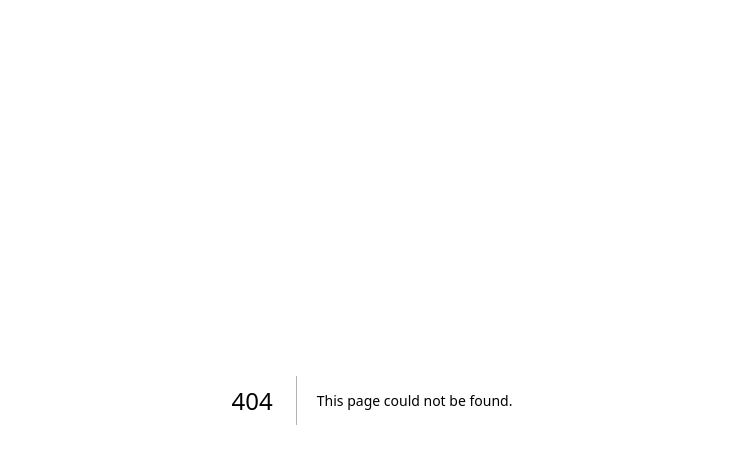
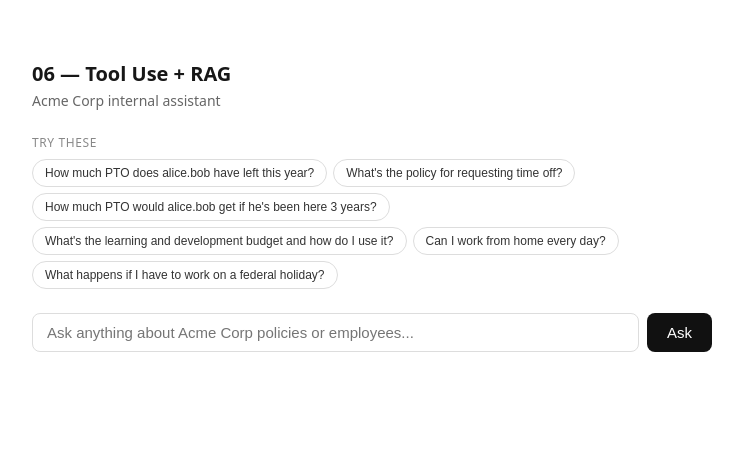
Before and after one commit to davidhahn/llm-playground, a Next.js app: page /agent in a window 1280 px wide. Before the commit this address had no page. Shown: the top 464 px of the page, without its empty margins (268-1011 px from the left). Built offline with nearby package versions, Linux system fonts and the light colour scheme.

Commit message:
Add frontend for agent

```diff
--- /dev/null
+++ b/src/app/agent/page.tsx
@@ -0,0 +1,252 @@
+'use client';
+
+import { useState, useRef } from 'react';
+
+type Event =
+  | { type: 'text'; content: string }
+  | { type: 'tool_start'; name: string }
+  | { type: 'tool_result'; name: string; result: Record<string, unknown> };
+
+const SUGGESTED_QUERIES = [
+  'How much PTO does alice.bob have left this year?',
+  "What's the policy for requesting time off?",
+  "How much PTO would alice.bob get if he's been here 3 years?",
+  "What's the learning and development budget and how do I use it?",
+  'Can I work from home every day?',
+  'What happens if I have to work on a federal holiday?',
+];
+
+export default function AgentPage() {
+  const [input, setInput] = useState('');
+  const [events, setEvents] = useState<Event[]>([]);
+  const [isLoading, setIsLoading] = useState(false);
+  const abortRef = useRef<AbortController | null>(null);
+
+  async function handleSubmit(event: React.SubmitEvent) {
+    event.preventDefault();
+    if (!input.trim() || isLoading) {
+      return;
+    }
+
+    abortRef.current?.abort();
+    abortRef.current = new AbortController();
+
+    setEvents([]);
+    setIsLoading(true);
+
+    try {
+      const res = await fetch('/api/agent', {
+        method: 'POST',
+        headers: { 'Content-Type': 'application/json' },
+        body: JSON.stringify({ message: input }),
+        signal: abortRef.current.signal,
+      });
+
+      if (!res.ok || !res.body) {
+        throw new Error('Request failed');
+      }
+
+      const reader = res.body.getReader();
+      const decoder = new TextDecoder();
+      let buffer = '';
+
+      while (true) {
+        const { done, value } = await reader.read();
+        if (done) {
+          break;
+        }
+
+        buffer += decoder.decode(value, { stream: true });
+        const lines = buffer.split('\n');
+        buffer = lines.pop() ?? '';
+
+        for (const line of lines) {
+          if (!line.trim()) {
+            continue;
+          }
+
+          const event: Event = JSON.parse(line);
+
+          if (event.type === 'text') {
+            setEvents((prev) => {
+              const last = prev[prev.length - 1];
+              if (last?.type === 'text') {
+                return [
+                  ...prev.slice(0, -1),
+                  { type: 'text', content: last.content + event.content },
+                ];
+              }
+              return [...prev, event];
+            });
+          } else {
+            setEvents((prev) => [...prev, event]);
+          }
+        }
+      }
+    } catch (error: unknown) {
+      if (error instanceof Error && error.name !== 'AbortError') {
+        setEvents([{ type: 'text', content: `Error: ${error.message}` }]);
+      }
+    } finally {
+      setIsLoading(false);
+    }
+  }
+
+  return (
+    <main
+      style={{
+        maxWidth: 720,
+        margin: '60px auto',
+        padding: '0 20px',
+        fontFamily: 'system-ui',
+      }}
+    >
+      <h1 style={{ fontSize: 20, fontWeight: 600, marginBottom: 4 }}>
+        06 — Tool Use + RAG
+      </h1>
+      <p style={{ fontSize: 14, color: '#666', marginBottom: 24 }}>
+        Acme Corp internal assistant
+      </p>
+
+      {/* Suggested queries */}
+      <div style={{ marginBottom: 24 }}>
+        <div
+          style={{
+            fontSize: 12,
+            fontWeight: 500,
+            color: '#888',
+            textTransform: 'uppercase',
+            letterSpacing: '0.05em',
+            marginBottom: 8,
+          }}
+        >
+          Try these
+        </div>
+        <div style={{ display: 'flex', flexWrap: 'wrap', gap: 6 }}>
+          {SUGGESTED_QUERIES.map((q) => (
+            <button
+              key={q}
+              onClick={() => setInput(q)}
+              style={{
+                padding: '6px 12px',
+                fontSize: 12,
+                border: '1px solid #ddd',
+                borderRadius: 20,
+                background: 'white',
+                cursor: 'pointer',
+                color: '#333',
+                textAlign: 'left',
+              }}
+            >
+              {q}
+            </button>
+          ))}
+        </div>
+      </div>
+
+      <form
+        onSubmit={handleSubmit}
+        style={{ display: 'flex', gap: 8, marginBottom: 24 }}
+      >
+        <input
+          value={input}
+          onChange={(event) => setInput(event.target.value)}
+          placeholder="Ask anything about Acme Corp policies or employees..."
+          disabled={isLoading}
+          style={{
+            flex: 1,
+            padding: '10px 14px',
+            fontSize: 15,
+            border: '1px solid #ddd',
+            borderRadius: 8,
+            outline: 'none',
+          }}
+        />
+        <button
+          type="submit"
+          disabled={isLoading || !input.trim()}
+          style={{
+            padding: '10px 20px',
+            fontSize: 15,
+            fontWeight: 500,
+            background: isLoading ? '#ccc' : '#111',
+            color: '#fff',
+            border: 'none',
+            borderRadius: 8,
+            cursor: isLoading ? 'default' : 'pointer',
+          }}
+        >
+          {isLoading ? '...' : 'Ask'}
+        </button>
+      </form>
+
+      <div style={{ display: 'flex', flexDirection: 'column', gap: 10 }}>
+        {events.map((event, index) => {
+          if (event.type === 'tool_start') {
+            return (
+              <div
+                key={index}
+                style={{
+                  padding: '8px 14px',
+                  background: '#f0f4ff',
+                  borderRadius: 8,
+                  fontSize: 13,
+                  color: '#4466cc',
+                  fontFamily: 'monospace',
+                }}
+              >
+                ⚙ calling {event.name}...
+              </div>
+            );
+          }
+          if (event.type === 'tool_result') {
+            return (
+              <div
+                key={index}
+                style={{
+                  padding: '8px 14px',
+                  background: '#f0fff4',
+                  borderRadius: 8,
+                  fontSize: 12,
+                  color: '#336644',
+                  fontFamily: 'monospace',
+                }}
+              >
+                <div style={{ fontWeight: 600, marginBottom: 4 }}>
+                  ✓ {event.name}
+                </div>
+                <pre
+                  style={{
+                    margin: 0,
+                    whiteSpace: 'pre-wrap',
+                    wordBreak: 'break-word',
+                  }}
+                >
+                  {JSON.stringify(event.result, null, 2)}
+                </pre>
+              </div>
+            );
+          }
+          return (
+            <div
+              key={index}
+              style={{
+                padding: 16,
+                background: '#f9f9f9',
+                borderRadius: 8,
+                fontSize: 15,
+                lineHeight: 1.6,
+                whiteSpace: 'pre-wrap',
+              }}
+            >
+              {event.content}
+              {isLoading && index === events.length - 1 && (
+                <span style={{ opacity: 0.4 }}>▌</span>
+              )}
+            </div>
+          );
+        })}
+      </div>
+    </main>
+  );
+}
```
